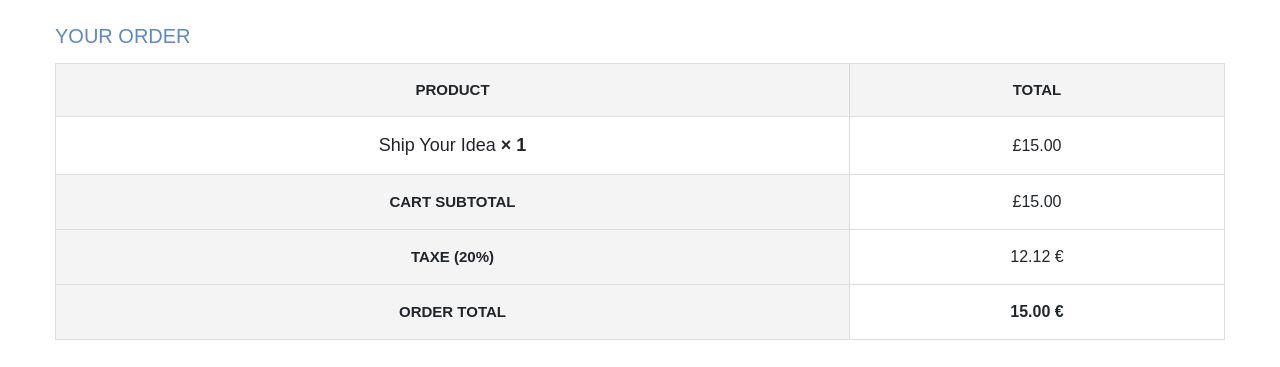
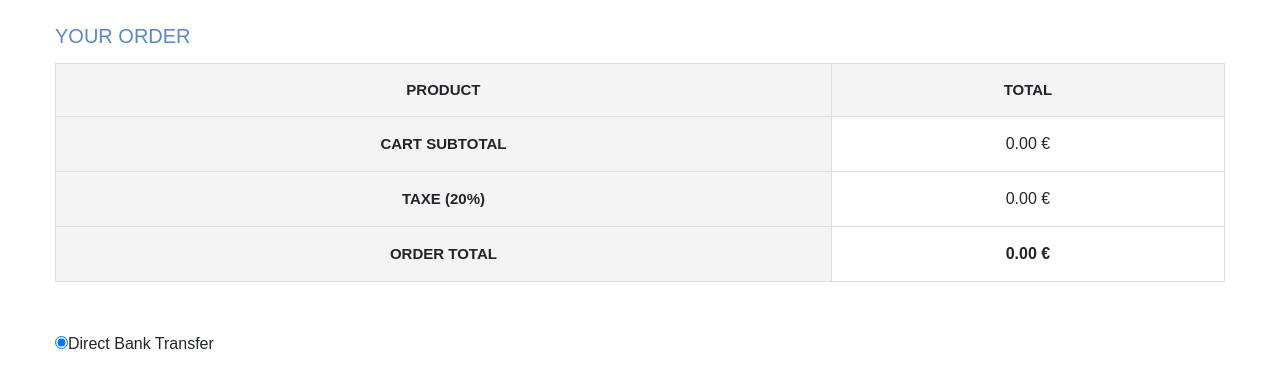
Before and after one commit to Nourbj/Projet-e-commerce-React, a React (Create React App) app: page /Checkout in a window 1280 px wide. Shown: the part 2673-3040 px from the top of the page. Built offline with nearby package versions, Linux system fonts and the light colour scheme; data requests are answered from the project's data file.

Commit message:
update some details

```diff
--- a/src/Components/CartComponent.jsx
+++ b/src/Components/CartComponent.jsx
@@ -1,43 +1,47 @@
 import { useState, useEffect } from "react";
-import { useLocation } from "react-router-dom";
-import axios from "axios";
 
 function CartComponent() {
-  const [cart, setCart] = useState({ total: 0, count: 0 });
-  const [cartId, setCartId] = useState(localStorage.getItem("cartId"));
-  const location = useLocation();
+  const [cart, setCart] = useState({
+    total: 0,
+    count: 0,
+    subTotal: 0,
+    tax: 0,
+  });
+  const [loading, setLoading] = useState(true);
 
   useEffect(() => {
-    const fetchCart = async () => {
-      if (cartId) {
-        try {
-          const response = await axios.get(`http://localhost:3000/carts/${cartId}`);
+    const cartData = localStorage.getItem("cart");
+
+    if (cartData) {
+      const parsedCart = JSON.parse(cartData);
       setCart({
-            total: response.data.totalAmount || 0,
-            count: response.data.totalItems || 0,
+        total: parsedCart.total || 0,
+        count: parsedCart.items?.length || 0,
+        subTotal: parsedCart.subTotal || 0,
+        tax: parsedCart.tax || 0,
       });
-        } catch (error) {
-          console.error("Erreur lors du chargement du panier : ", error);
     }
-      }
-    };
 
-    fetchCart();
-  }, [cartId]);
+    setLoading(false);
+  }, []);
+
   return (
     <div className="col-sm-3 d-flex justify-content-end">
-
       <div className="col-sm-0 d-flex justify-content-end">
         <div className="shopping-item">
           <a href="/cart">
-                Cart: <span className="cart-amunt">{cart.total.toFixed(2)} €</span>{" "}
+            Cart:{" "}
+            <span className="cart-amunt">
+              {loading ? "Loading..." : cart.subTotal.toFixed(2)} €
+            </span>{" "}
             <i className="fa fa-shopping-cart"></i>{" "}
-                <span className="product-count">{cart.count}</span>
+            <span className="product-count">
+              {loading ? "..." : cart.count}
+            </span>
           </a>
         </div>
       </div>
     </div>
-
   );
 }
 
--- a/src/Components/CartTotals.jsx
+++ b/src/Components/CartTotals.jsx
@@ -1,9 +1,9 @@
-import '../assets/css/font-awesome.min.css'
+import '../assets/css/font-awesome.min.css';
 import '../assets/css/bootstrap.min.css';
 import '../assets/css/style.css';
 import '../assets/css/responsive.css';
 
-const CartTotals = () => {
+const CartTotals = ({ subTotal, tax, total }) => {
   return (
     <div className="cart_totals">
       <h2>Cart Totals</h2>
@@ -13,27 +13,27 @@ const CartTotals = () => {
           <tr className="cart-subtotal">
             <th>Cart Subtotal</th>
             <td>
-            <span className="amount">15.00 €</span>
+              <span className="amount">{subTotal} €</span>
             </td>
           </tr>
 
           <tr className="shipping">
             <th>Taxe (20%)</th>
-          <td>20.23 €</td>
+            <td>{tax} €</td>
           </tr>
 
           <tr className="order-total">
             <th>Order Total</th>
             <td>
               <strong>
-              <span className="amount">15.00 €</span>
+                <span className="amount">{total} €</span>
               </strong>
             </td>
           </tr>
         </tbody>
       </table>
     </div>
-  )
+  );
 };
 
 export default CartTotals;
--- a/src/Components/Order.jsx
+++ b/src/Components/Order.jsx
@@ -2,10 +2,13 @@ import '../assets/css/font-awesome.min.css'
 import '../assets/css/bootstrap.min.css';
 import '../assets/css/style.css';
 import '../assets/css/responsive.css';
-
+import { useSelector } from 'react-redux';
 
 const Order = () => {
-
+  const cartItems = useSelector((state) => state.cart.items);
+  const total = useSelector((state) => state.cart.total);
+  const subTotal = useSelector((state) => state.cart.subTotal);
+  const tax = useSelector((state) => state.cart.tax);
 
   return (
     <table className="shop_table">
@@ -16,38 +19,39 @@ return (
         </tr>
       </thead>
       <tbody>
-        <tr className="cart_item">
+        {cartItems.map((item) => (
+          <tr key={item.id} className="cart_item">
             <td className="product-name">
-                Ship Your Idea{" "}
-                <strong className="product-quantity">× 1</strong>{" "}
+              {item.name} <strong className="product-quantity">× {item.qty}</strong>
             </td>
             <td className="product-total">
-                <span className="amount">£15.00</span>{" "}
+              <span className="amount">{(item.price * item.qty).toFixed(2)} €</span>
             </td>
           </tr>
+        ))}
       </tbody>
       <tfoot>
         <tr className="cart-subtotal">
           <th>Cart Subtotal</th>
           <td>
-                <span className="amount">£15.00</span>
+            <span className="amount">{subTotal.toFixed(2)} €</span>
           </td>
         </tr>
         <tr className="shipping">
           <th>Taxe (20%)</th>
-            <td>12.12 €</td>
+          <td>{tax.toFixed(2)} €</td>
         </tr>
         <tr className="order-total">
           <th>Order Total</th>
           <td>
             <strong>
-                    <span className="amount">15.00 € </span>
-                </strong>{" "}
+              <span className="amount">{total.toFixed(2)} €</span>
+            </strong>
           </td>
         </tr>
       </tfoot>
     </table>
+  );
+};
 
-  )
-  };
 export default Order;
--- a/src/Components/PanierItem.jsx
+++ b/src/Components/PanierItem.jsx
@@ -12,7 +12,7 @@ const PanierItem = () => {
   };
 
   const handleRemoveItem = (id) => {
-    dispatch(removeItemFromCart(id));  // Passer l'ID de l'élément à supprimer
+    dispatch(removeItemFromCart(id));
   };
 
   return (
@@ -31,17 +31,15 @@ const PanierItem = () => {
         {items.map((item) => (
           <tr key={item.id} className="cart_item">
             <td className="product-remove">
-              <a
+              <button
                 title="Remove this item"
                 className="remove"
-                href="#"
-                onClick={() => handleRemoveItem(item.id)}  // Passer l'ID de l'élément
+                onClick={() => handleRemoveItem(item.id)}
               >
                 ×
-              </a>
+              </button>
             </td>
             <td className="product-thumbnail">
-              <a href="single-product.html">
               <img
                 width="145"
                 height="145"
@@ -49,11 +47,8 @@ const PanierItem = () => {
                 className="shop_thumbnail"
                 src={item.imageUrl}
               />
-              </a>
             </td>
-            <td className="product-name">
-              <a href="single-product.html">{item.name}</a>
-            </td>
+            <td className="product-name">{item.name}</td>
             <td className="product-price">
               <span className="amount">{item.price}€</span>
             </td>
@@ -63,7 +58,7 @@ const PanierItem = () => {
                   type="button"
                   className="minus"
                   value="-"
-                  onClick={() => handleUpdateQuantity(item.id, item.qty - 1)}  // Réduire la quantité
+                  onClick={() => handleUpdateQuantity(item.id, item.qty - 1)}
                 />
                 <input
                   type="number"
--- a/src/Components/ProductDetails.jsx
+++ b/src/Components/ProductDetails.jsx
@@ -37,7 +37,7 @@ function ProductDetails({ product }) {
                   Add to cart
                 </button>
 
-              {message && <p>{message}</p>}  {/* Affiche le message après le clic */}
+              {message && <p>{message}</p>}
             </div>
           </div>
         </div>
--- a/src/Components/ProductWidget.jsx
+++ b/src/Components/ProductWidget.jsx
@@ -7,6 +7,7 @@ import '../assets/css/responsive.css';
 function ProductWidget({ title, apiUrl }) {
   const [products, setProducts] = useState([]);
   const [loading, setLoading] = useState(true);
+  const [showAll, setShowAll] = useState(false);
 
   useEffect(() => {
     const fetchProducts = async () => {
@@ -29,18 +30,24 @@ function ProductWidget({ title, apiUrl }) {
     return category.charAt(0).toUpperCase() + category.slice(1);
   };
 
+  const handleViewAllClick = () => {
+    setShowAll(!showAll);
+  };
+
+  const productsToDisplay = showAll ? products : products.slice(0, 2);
+
   return (
     <div className="col-md-4">
       <div className="single-product-widget">
         <h2 className="product-wid-title">{title}</h2>
-        <a href={`/view-all/${title}`} className="wid-view-more">
-          View All
+        <a href="#" onClick={handleViewAllClick} className="wid-view-more">
+          {showAll ? 'View Less' : 'View All'}
         </a>
 
         {loading ? (
           <p>Loading products...</p>
-        ) : products.length > 0 ? (
-          products.map((product) => {
+        ) : productsToDisplay.length > 0 ? (
+          productsToDisplay.map((product) => {
             const category = getCategoryFromImage(product.imageName);
 
             return (
```
Also changed, not shown: db.json. Lines whose indentation alone changed are shown as unchanged.
